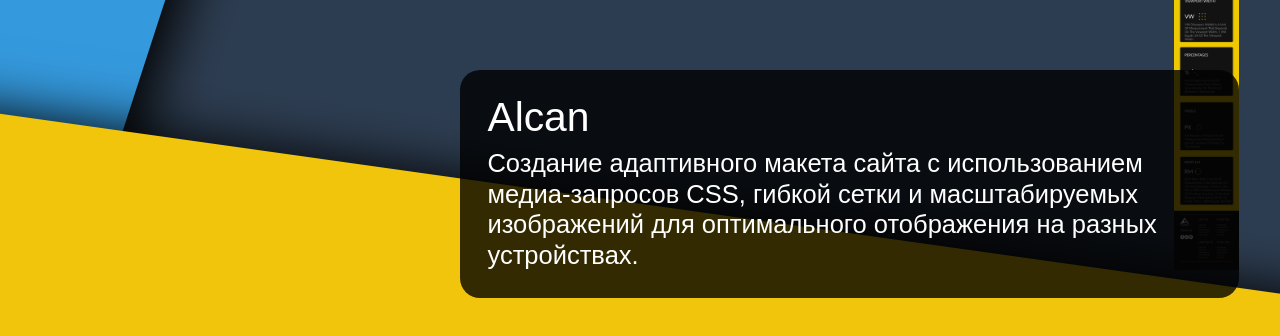
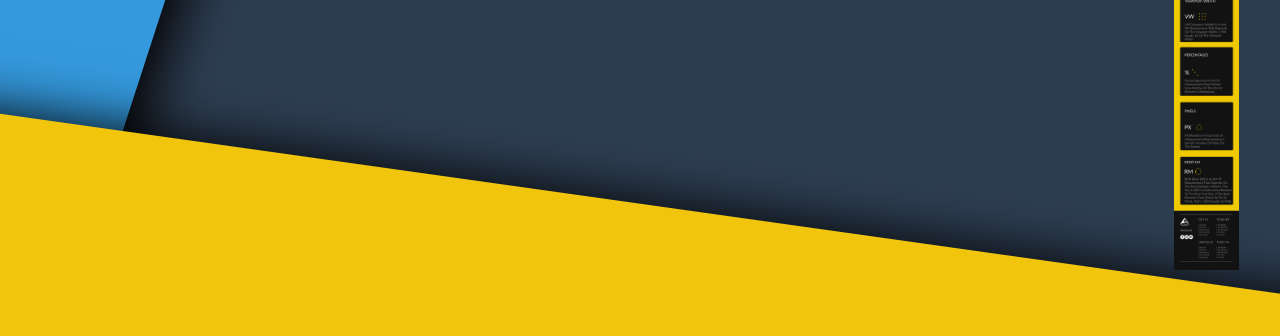
Before and after one commit to Vadim700/cla-portfolio, a Next.js app: page /alcan in a window 1280 px wide. Shown: the part 452-788 px from the top of the page. Built offline with nearby package versions, Linux system fonts and the light colour scheme; a web font is replaced by a local one.

Commit message:
comented out description from detail page

```diff
--- a/app/[slug]/page.tsx
+++ b/app/[slug]/page.tsx
@@ -10,11 +10,7 @@ const alfaSlabOne = Alfa_Slab_One({
   subsets: ['latin', 'latin-ext', 'vietnamese'],
 });
 
-export default async function PageComponent({
-  params,
-}: {
-  params: Promise<{ slug: string }>;
-}) {
+export default async function PageComponent({ params }: { params: Promise<{ slug: string }> }) {
   const { slug } = await params;
 
   const objs = Object.values(dataImages);
@@ -23,7 +19,7 @@ export default async function PageComponent({
   return (
     <main className={cn('relative z-[5]', alfaSlabOne.className)}>
       <Grid imgPaths={currentPage?.images ?? []} className="" />
-      <Description
+      {/* <Description
         title={currentPage?.name as string}
         description={currentPage?.description}
         className={cn(
@@ -31,7 +27,7 @@ export default async function PageComponent({
           'max-2xl:top-[auto] max-2xl:-bottom-8 max-2xl:p-8 dark-blur',
           'max-md:max-w-full max-md:relative text-left',
         )}
-      />
+      /> */}
     </main>
   );
 }
```
Also changed, not shown: components/shared/Description.tsx (+4 -6 lines), 2 other files (tests, documents, lock files or other folders).
